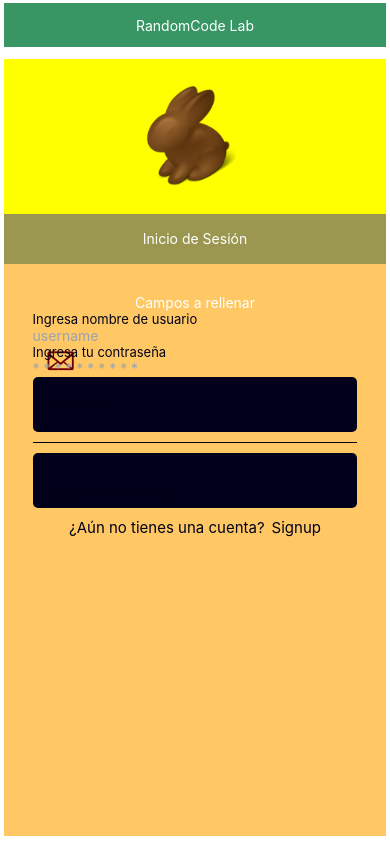
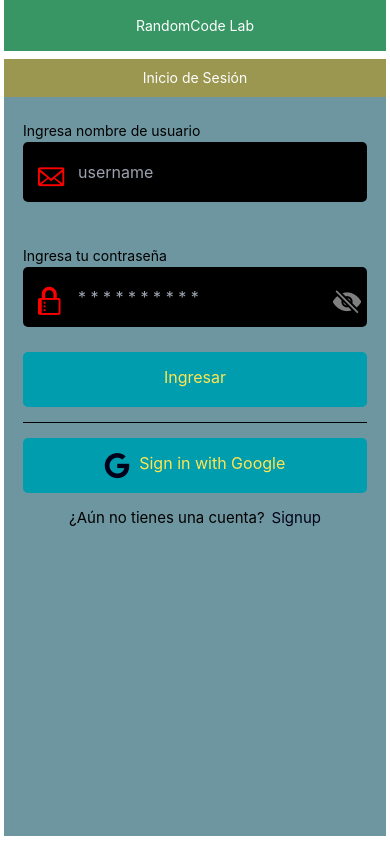
Before and after one commit to fabian-ss/AppLogin, a React Native app: screen /Login in a window 390 px wide. Built offline with nearby package versions, Linux system fonts and the light colour scheme.

Commit message:
Ya esta lista la estractura principal del Login, falta personalizar colores y conectar al Backend

```diff
--- a/src/LoRe/Screens/Login.js
+++ b/src/LoRe/Screens/Login.js
@@ -1,7 +1,7 @@
 
 import React,{useState, useContext} from 'react';
 import Constants from 'expo-constants'
-import { View,TextInput,Text,Image, Dimensions,SafeAreaView,StatusBar,TouchableOpacity } from 'react-native';
+import { View,TextInput,Text,Image, Dimensions,SafeAreaView,StatusBar,TouchableOpacity,ScrollView } from 'react-native';
 
 // icons
 import { Octicons, Ionicons, Fontisto } from '@expo/vector-icons';
@@ -11,7 +11,7 @@ import axios from 'axios';
 
 // Colores
 import { Colors,stylesLogin,PageLogo } from './../styles/styles';
-const { primary,secondary, tertiary, quaternary,brand } = Colors;
+const { primary,secondary, tertiary, quaternary,brand,mar } = Colors;
 
 // Redux
 import { useDispatch } from 'react-redux';
@@ -52,6 +52,8 @@ const Login = ({navigation}) => {
 
   return (
  <SafeAreaView style={stylesLogin.container}>
+
+
       <StatusBar
       style="auto"
       animated={true}
@@ -60,22 +62,24 @@ const Login = ({navigation}) => {
 
     <View style={stylesLogin.headerlogin} >
         <View style={stylesLogin.containhead}>
+
           <Text style={stylesLogin.containheadtext} >RandomCode Lab</Text>
         </View>
     </View>
 
     <View style={stylesLogin.bodylogin} >
         <View style={stylesLogin.containbody}>
-          <View style={stylesLogin.bodyloginsuper}>
-            <Image style={stylesLogin.PageLogo} resizeMode="cover" source={require('./../../../assets/img/conejito.png')}/>
-          </View>
+          {/* <View style={stylesLogin.bodyloginsuper}>
+          <Image style={stylesLogin.PageLogo} resizeMode="cover" source={require('./../../../assets/img/conejito.png')}/>
+
+          </View>   */}
 
           <View style={stylesLogin.bodylogininfer}>
             <View style={stylesLogin.bodylogininferTitle}>
               <Text style={stylesLogin.containheadtext}>Inicio de Sesión</Text>
             </View>
             <View style={stylesLogin.bodylogininferfields}>
-              <Text style={stylesLogin.containheadtext}>Campos a rellenar</Text>
+
               <Formik
               initialValues={{ username: '', password: '' }}
               onSubmit={(values, {setSubmitting}) => {
@@ -93,7 +97,7 @@ const Login = ({navigation}) => {
                   {({ handleChange, handleBlur,handleSubmit,values,isSubmitting }) => (
                       <View style={stylesLogin.StyledFormArea}>
                       <MyTextInput
-                          style={stylesLogin.MyTextInput}
+                          // style={stylesLogin.MyTextInput}
                           label="Ingresa nombre de usuario"
                           icon="mail"
                           placeholder="username"
@@ -104,7 +108,7 @@ const Login = ({navigation}) => {
                           // keyboardType="username-address"
                       />
                       <MyTextInput
-                      style={stylesLogin.MyTextInput}
+                      // style={stylesLogin.MyTextInput}
                           label="Ingresa tu contraseña"
                           icon="lock"
                           placeholder="* * * * * * * * * * "
@@ -140,7 +144,9 @@ const Login = ({navigation}) => {
                       <TouchableOpacity
                       style={stylesLogin.StyledButton}
                       google={true} onPress={handleSubmit}>
-                          <Fontisto name="google" size={25} color='rgb(0, 0, 26)'/>
+                          <Fontisto
+                          style={stylesLogin.Fontisto}
+                          name="google" size={25} color='rgb(0, 0, 26)'/>
                           <Text
                           style={stylesLogin.ButtonText}
                           google={true}>Sign in with Google</Text>
@@ -163,12 +169,12 @@ const Login = ({navigation}) => {
                       </View>
                   )}
               </Formik>
+
             </View>
           </View>
         </View>
 
     </View>
-
 
 </SafeAreaView>
   )
@@ -176,24 +182,22 @@ const Login = ({navigation}) => {
 
 const MyTextInput = ({ label, icon, isPassword, hidePassword, setHidePassword, ...props}) => {
   return (
-      <View>
-      <View
-      style={stylesLogin.LeftIcon}
-      >
-          <Octicons name={icon} size={30} color={brand}/>
-      </View>
-      <Text
-      style={stylesLogin.StyledInputLabel}
-      >{label}</Text>
-      <TextInput
-      style={stylesLogin.StyledTextInput}
-      {...props} />
-      {isPassword && (
-          <TouchableOpacity
-          style={stylesLogin.RigthtIcon}
-          onPress={()=> setHidePassword(!hidePassword)} >
-              <Ionicons name={ hidePassword ? 'md-eye-off' : 'md-eye'} size={30} color='rgb(0, 0, 26)'/>
-          </TouchableOpacity>)}
+      <View style={stylesLogin.MyTextInput}>
+        <View style={stylesLogin.LeftIcon}>
+            <Octicons
+              style={stylesLogin.Octicons}
+              name={icon} size={30} color={mar}/>
+        </View>
+        <Text style={stylesLogin.StyledInputLabel}>
+          {label}
+        </Text>
+        <TextInput style={stylesLogin.StyledTextInput} {...props} />
+        {isPassword && (
+            <TouchableOpacity style={stylesLogin.RigthtIcon}
+              onPress={()=> setHidePassword(!hidePassword)} >
+                <Ionicons name={ hidePassword ? 'md-eye-off' : 'md-eye'} size={30} color='rgba(255, 255, 255,.5)'/>
+            </TouchableOpacity>
+        )}
       </View>
   );
 };
--- a/src/LoRe/styles/styles.js
+++ b/src/LoRe/styles/styles.js
@@ -12,6 +12,9 @@ export const Colors = {
  quaternary : "rgb(116, 41, 26)",
  brand: "rgb(116, 0, 0)",
  darkLight: "rgb(0, 0, 26)",
+//  mar:'rgb(255, 237, 138)',
+ mar:'rgb(255, 0, 0)',
+
 };
 
 export const stylesLogin = StyleSheet.create({
@@ -37,15 +40,13 @@ export const stylesLogin = StyleSheet.create({
             containhead: {
                 backgroundColor: 'rgb(55,150,100)',
                 width: '98%',
-                height: '87%',
+                height: '100%',
+                alignItems: 'center',
                 justifyContent: 'center',
-                alignItems: 'center',
-
             },
 
                 containheadtext: {
                     color: '#fff',
-
                 },
 
         bodylogin: {
@@ -54,79 +55,72 @@ export const stylesLogin = StyleSheet.create({
             backgroundColor: '#fff',
             justifyContent: 'center',
             alignItems: 'center',
+        },
 
-        },
             containbody: {
                 backgroundColor: 'blue',
                 width: '98%',
                 height: '98%',
-                // justifyContent: 'center',
-                // alignItems: 'center',
-
             },
 
 
-            bodyloginsuper: {
-                backgroundColor: 'yellow',
-                width: '100%',
-                height:'20%',
-                // minHeight: 140,
-                // maxHeight: 150,
-                justifyContent: 'center',
-                alignItems: 'center',
+            // bodyloginsuper: {
+            //     backgroundColor: 'yellow',
+            //     width: '100%',
+            //     height:'15%',
+            //     // minHeight: 140,
+            //     // maxHeight: 150,
+            //     justifyContent: 'center',
+            //     alignItems: 'center',
 
-            },
+            // },
 
             bodylogininfer: {
                 backgroundColor: 'rgb(255,120,120)',
                 color: 'white',
                 width: '100%',
-                height:'80%',
-
-                },
+                height:'100%',
+            },
 
                 PageLogo:{
-                    width: 100,
-                    height: 100,
+                    width: 35,
+                    height: 35,
                 },
 
                 bodylogininferTitle: {
                     backgroundColor: 'rgb(155,150,80)',
                     justifyContent: 'center',
                     alignItems: 'center',
-                    height:'8%',
-                    },
-                bodylogininferfields: {
-                    backgroundColor: 'rgb(255,200,100)',
-                    // justifyContent: 'center',
-                    alignItems: 'center',
-                    height:'92%',
-                    paddingTop: 30,
+                    height:'5%',
                 },
 
+                bodylogininferfields: {
+                    backgroundColor: 'rgb(110,150,160)',
+                    justifyContent: 'center',
+                    alignItems: 'center',
+                    width: '100%',
+                    height:'95%',
+                },
 
                 StyledFormArea:{
-// export const StyledFormArea = styled.View`
-//     width: 85%;
-// `;
-            width: '85%',
+                    width: '90%',
+                    height: '100%',
                 },
+
                 MsgBox:{
                     alignItems: 'center',
                     fontSize: 13,
+                },
 
-// export const MsgBox = styled.Text`
-//     text-align: center;
-//     font-size: 13px;
-// `;
-                },
                 StyledButton:{
-                    backgroundColor: 'rgb(0, 0, 26)',
+                    flexDirection: 'row',
+                    backgroundColor: '#009DAE',
                     padding: 15,
                     justifyContent: 'center',
-                    alignContent: 'center',
+                    alignContent: 'flex-start',
                     borderRadius: 5,
                     height: 55,
+                    marginVertical:5,
 
 // export const StyledButton = styled.TouchableOpacity`
 //     padding: 15px;
@@ -144,8 +138,14 @@ export const stylesLogin = StyleSheet.create({
 //     `}
 // `;
                 },
+
+                Fontisto:{
+                    paddingRight: 10,
+                },
+
                 ButtonText:{
-                   color: 'rgb(0, 0, 26)',
+                    color: 'rgb(255, 206,129)',
+                    color: '#FFE652',
                    fontSize: 16,
 // export const ButtonText = styled.Text`
 //     color: rgb(0, 0, 26);
@@ -159,119 +159,85 @@ export const stylesLogin = StyleSheet.create({
 
 // `;
                 },
+
                 Line:{
                     width: '100%',
                     height: 1,
                     marginTop: 10,
                     marginBottom: 10,
-                    backgroundColor: 'rgb(0, 0, 26)',
-// export const Line = styled.View`
-//     width: 100%;
-//     height: 1px;
-//     margin-top: 10px;
-//     margin-bottom: 10px;
-//     background-color: 'rgb(0, 0, 26)';
-// `;
+                    backgroundColor: 'rgb(0, 0, 0)',
                 },
+
                 ExtraView:{
                     justifyContent: 'center',
                     flexDirection: 'row',
                     alignItems: 'center',
-                    paddingTop: 10,
-// export const ExtraView = styled.View`
-//     justify-content: center;
-//     flex-direction: row;
-//     align-items: center;
-//     padding: 10px;
-// `;
+                    padding: 10,
+                },
 
-                },
                 ExtraText:{
                     justifyContent: 'center',
                     alignItems: 'center',
-                    color: 'rgb(0, 0, 26)',
+                    color: 'rgb(0, 0, 0)',
                     fontSize: 15,
-// export const ExtraText = styled.Text`
-//     justify-content: center;
-//     align-items: center;
-//     color: 'rgb(0, 0, 26)';
-//     font-size: 15px;
-// `;
+
                 },
+
                 TextLink:{
                     justifyContent: 'center',
                     alignItems: 'center',
                     marginLeft: 7,
-// export const TextLink = styled.TouchableOpacity`
-//     justify-content: center;
-//     align-items: center;
-//     margin-left: 7px;
-// `;
                 },
+
                 TextLinkContent:{
                     color: 'rgb(0, 0, 26)',
                     fontSize: 15,
-// export const TextLinkContent = styled.Text`
-//     color: 'rgb(0, 0, 26)';
-//     font-size: 15px;
-// `;
                 },
+
+                MyTextInput:{
+                    width: '100%',
+                    height: 100,
+                    // backgroundColor: 'rgb(0,0,0)',
+                    // borderWidth: 6,
+                    // borderColor: 'rgb(255,0,255)',
+                    marginTop: 25,
+                    color: 'rgb(255,255,255)',
+                },
+
                 LeftIcon:{
                     left: 15,
-                    top: 34,
+                    top: 39,
                     position: 'absolute',
+
                     zIndex: 1,
-// export const LeftIcon = styled.View`
-//     left: 15px;
-//     top: 34px;
-//     position: absolute;
-//     z-index: 1;
-// `;
                 },
+
+                Octicons:{
+
+                },
+
                 StyledTextInput:{
-                    backgroundColor: 'rgb(0, 0, 26)',
-                    padding: 15,
+                    backgroundColor: 'rgb(0,0,0)',
+
+                    paddingLeft: 55,
                     borderRadius: 5,
                     fontSize: 16,
                     height: 60,
-                    marginBottom: 'rgb(0, 0, 26)',
-                    color: ''
-// export const StyledTextInput = styled.TextInput`
-//     background-color: 'rgb(0, 0, 26)';
-//     padding: 15px;
-//     padding-left: 55px;
-//     border-radius: 5px;
-//     font-size: 16px;
-//     height: 60px;
-//     margin-bottom: 10px;
-//     color: 'rgb(0, 0, 26)';
-//     /* marginVertial:3px; */
-// `;
+                    marginBottom: 10,
+                    color: 'rgb(255,255,255)',
+                    marginVertical: 3,
                 },
+
                 StyledInputLabel:{
-                    color: 'rgb(0, 0, 26)',
-                    fontSize: 13,
+                    color: 'rgb(0, 0, 0)',
+                    fontSize: 14,
                     textAlign: 'left',
-// export const StyledInputLabel = styled.Text`
-//     color: 'rgb(0, 0, 26)';
-//     font-size: 13px;
-//     text-align: left;
-// `;
                 },
+
                 RigthtIcon:{
-                    right: 15,
-                    top: 34,
+                    right: 5,
+                    top: 39,
                     position: 'absolute',
                     zIndex: 1,
-// export const RigthtIcon = styled.TouchableOpacity`
-//     right: 15px;
-//     top: 34px;
-//     position: absolute;
-//     z-index: 1;
-// `;
                 },
-                StyledTextInput:{
-
-                }
-
 });
```
